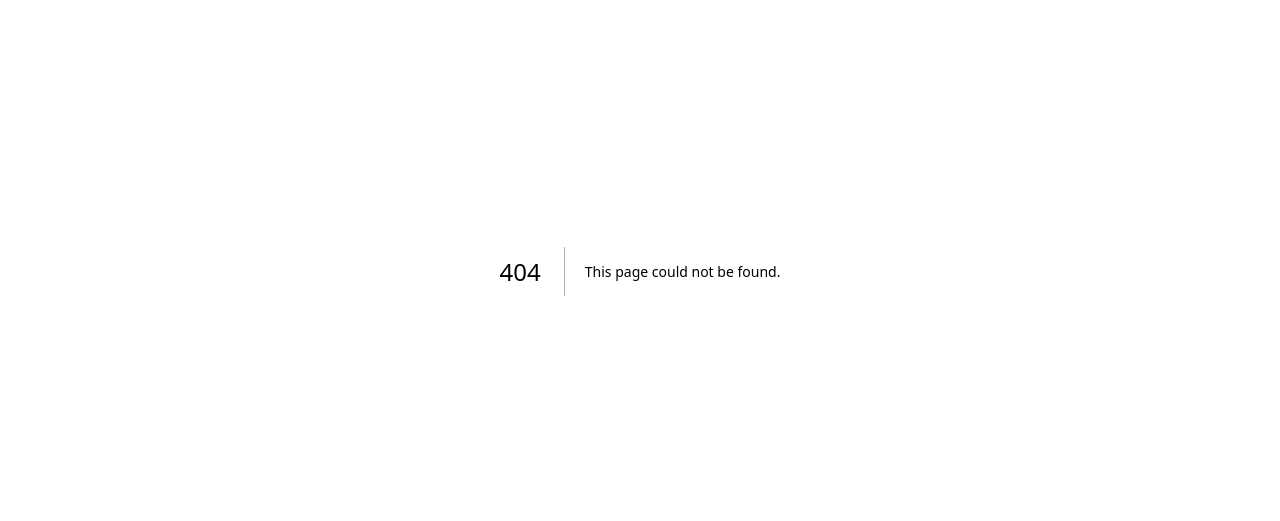
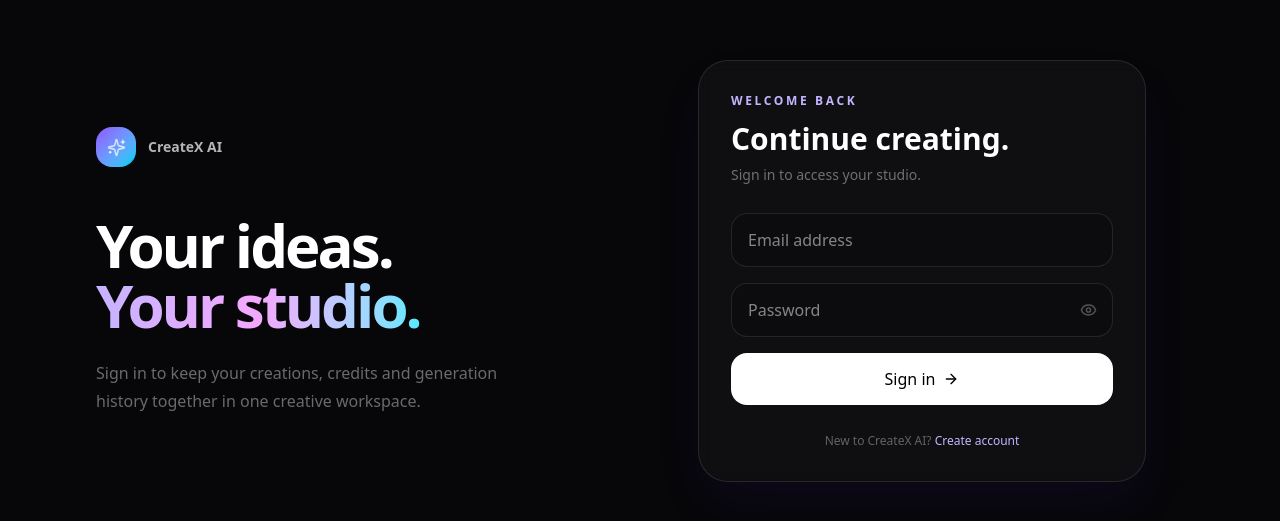
Before and after one commit to someshkohli458-star/sr-shooter0, a Next.js app: page /auth in a window 1280 px wide. Before the commit this address had no page. Shown: the part 129-650 px from the top of the page. Built offline with nearby package versions, Linux system fonts and the light colour scheme.

Commit message:
feat: add CreateX AI authentication screen

```diff
--- /dev/null
+++ b/app/auth/page.tsx
@@ -0,0 +1,46 @@
+"use client";
+
+import Link from "next/link";
+import { useState } from "react";
+import { ArrowRight, Eye, EyeOff, Sparkles } from "lucide-react";
+
+export default function AuthPage() {
+  const [signup, setSignup] = useState(false);
+  const [showPassword, setShowPassword] = useState(false);
+  const [message, setMessage] = useState("");
+
+  function submit(e: React.FormEvent) {
+    e.preventDefault();
+    setMessage(signup ? "Account setup ready — Supabase Auth integration comes next." : "Login form ready — authentication connection comes next.");
+  }
+
+  return (
+    <main className="min-h-screen bg-[#07070a] text-white">
+      <div className="mx-auto grid min-h-screen max-w-6xl items-center gap-10 px-5 py-10 md:grid-cols-2 md:px-8">
+        <section className="hidden md:block">
+          <Link href="/" className="inline-flex items-center gap-3 text-sm text-white/70">
+            <span className="grid h-10 w-10 place-items-center rounded-2xl bg-gradient-to-br from-violet-500 to-cyan-400"><Sparkles size={19}/></span>
+            <span className="font-bold">CreateX AI</span>
+          </Link>
+          <h1 className="mt-12 text-6xl font-black tracking-[-.05em]">Your ideas.<br/><span className="bg-gradient-to-r from-violet-300 via-fuchsia-300 to-cyan-300 bg-clip-text text-transparent">Your studio.</span></h1>
+          <p className="mt-6 max-w-md text-base leading-7 text-white/40">Sign in to keep your creations, credits and generation history together in one creative workspace.</p>
+        </section>
+
+        <section className="mx-auto w-full max-w-md rounded-[30px] border border-white/10 bg-white/[.035] p-6 shadow-2xl shadow-violet-950/20 backdrop-blur md:p-8">
+          <div className="mb-8 md:hidden"><Link href="/" className="flex items-center gap-2 font-bold"><span className="grid h-9 w-9 place-items-center rounded-xl bg-gradient-to-br from-violet-500 to-cyan-400"><Sparkles size={17}/></span>CreateX AI</Link></div>
+          <div className="text-xs font-bold uppercase tracking-[.22em] text-violet-300">{signup ? "Create account" : "Welcome back"}</div>
+          <h2 className="mt-3 text-3xl font-black">{signup ? "Start creating." : "Continue creating."}</h2>
+          <p className="mt-2 text-sm text-white/40">{signup ? "Get started with your creative workspace." : "Sign in to access your studio."}</p>
+          <form onSubmit={submit} className="mt-7 space-y-4">
+            {signup && <input required type="text" placeholder="Your name" className="w-full rounded-2xl border border-white/10 bg-black/20 px-4 py-3.5 text-sm outline-none focus:border-violet-400/50"/>}
+            <input required type="email" placeholder="Email address" className="w-full rounded-2xl border border-white/10 bg-black/20 px-4 py-3.5 text-sm outline-none focus:border-violet-400/50"/>
+            <div className="relative"><input required type={showPassword ? "text" : "password"} placeholder="Password" className="w-full rounded-2xl border border-white/10 bg-black/20 px-4 py-3.5 pr-12 text-sm outline-none focus:border-violet-400/50"/><button type="button" onClick={()=>setShowPassword(!showPassword)} className="absolute right-4 top-1/2 -translate-y-1/2 text-white/30">{showPassword ? <EyeOff size={17}/> : <Eye size={17}/>}</button></div>
+            <button className="flex w-full items-center justify-center gap-2 rounded-2xl bg-white px-5 py-3.5 text-sm font-bold text-black">{signup ? "Create account" : "Sign in"}<ArrowRight size={16}/></button>
+          </form>
+          {message && <div className="mt-4 rounded-xl border border-emerald-400/20 bg-emerald-400/5 p-3 text-xs text-emerald-200">{message}</div>}
+          <div className="mt-7 text-center text-xs text-white/35">{signup ? "Already have an account?" : "New to CreateX AI?"} <button onClick={()=>{setSignup(!signup);setMessage("")}} className="font-semibold text-violet-300 hover:text-violet-200">{signup ? "Sign in" : "Create account"}</button></div>
+        </section>
+      </div>
+    </main>
+  );
+}
```
